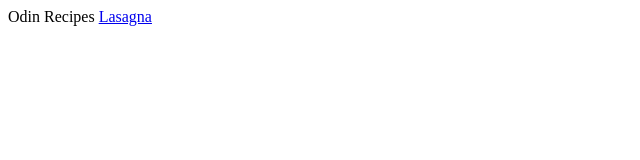
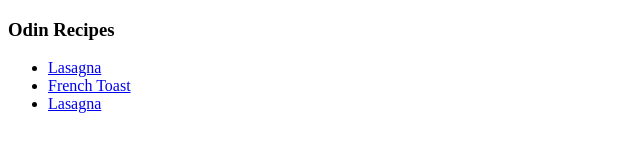
Before and after one commit to new-code01/odin-recipes, a plain HTML site: page index.html in a window 1280 px wide. Shown: the whole page, without its empty margins (0-640 px from the left). Drawn offline with Linux system fonts and the light colour scheme.

Commit message:
Add more recipies

```diff
--- a/index.html
+++ b/index.html
@@ -5,7 +5,11 @@
         <title>Recipie Website</title>
     </head>
     <body>
-        <hi>Odin Recipes</hi>
-        <a href="recipes/lasagna.html">Lasagna</a>
+        <h3>Odin Recipes</h3>
+        <ul>
+        <li><a href="recipes/lasagna.html">Lasagna</a></li>
+        <li><a href="recipes/French-toast.html">French Toast</a></li>
+        <li><a href="recipes/lasagna.html">Lasagna</a></li>
+        </ul>
     </body>
 </html>
```
